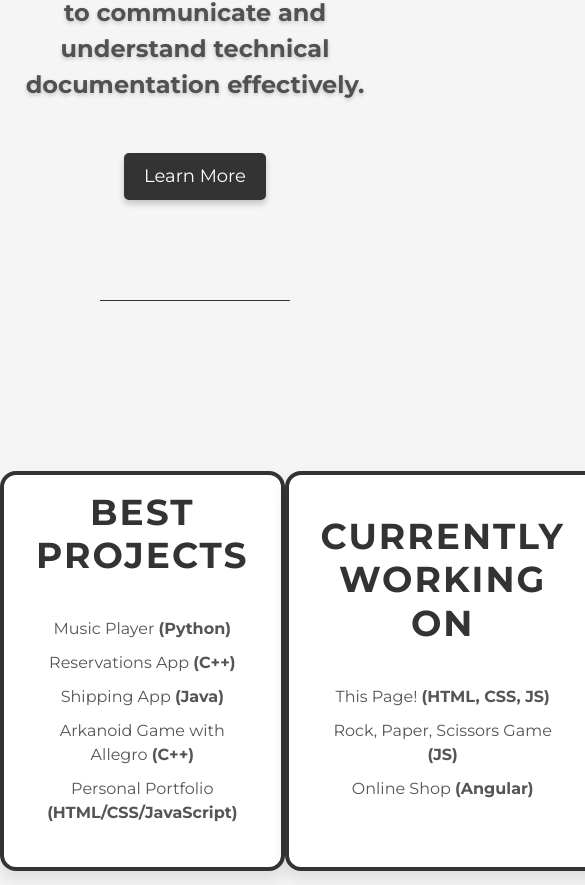
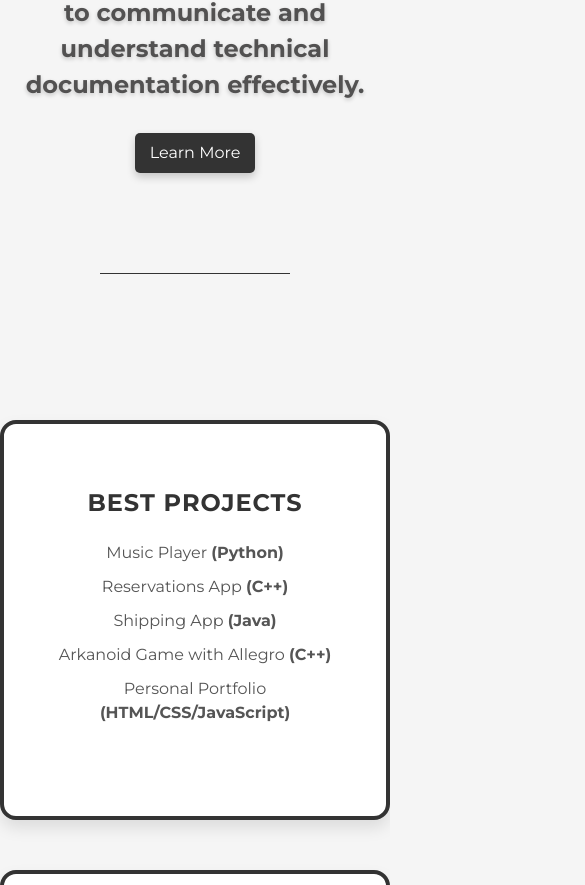
Before and after one commit to jdavidespinoza05/jdavidespinoza05.github.io, a plain HTML site: page docs/index.html in a window 390 px wide. Shown: the part 1238-2123 px from the top of the page, 585 px wide, since content can reach past the window. Drawn offline with nearby package versions, Linux system fonts and the light colour scheme; a small style sheet from the web is missing.

Commit message:
compatitibilidad con moviles primer intento

```diff
--- a/docs/index.html
+++ b/docs/index.html
@@ -5,6 +5,7 @@
     <meta charset="UTF-8">
     <meta name="viewport" content="width=device-width, initial-scale=1.0">
     <title>Portfolio Personal</title>
+    <meta name="viewport" content="width=device-width, initial-scale=1.0">
     <link href="https://fonts.googleapis.com/css2?family=Montserrat:wght@400;700&family=Roboto:wght@400;500&display=swap" rel="stylesheet">
     <link rel="stylesheet" href="https://stackpath.bootstrapcdn.com/bootstrap/4.5.2/css/bootstrap.min.css" integrity="sha384-9a9tT5sD9xwL5M+1NXax3V0kgoZXgFwJ7m3/J7z0PsbTTCwDdAyj2t8luFLtffI1" crossorigin="anonymous">
     <link rel="stylesheet" href="style.css">
@@ -113,6 +114,7 @@
         </p>
     </footer>
 
+
     <script src="index.js"></script>
 </body>
 
--- a/docs/style.css
+++ b/docs/style.css
@@ -25,10 +25,6 @@ p {
 
 #description {
     text-shadow: 0 2px 4px rgba(0, 0, 0, 0.2); /* sombra suave debajo del texto */
-}
-
-#learnMoreBtn{
-    box-shadow: 0 4px 6px rgba(0, 0, 0, 0.2); /* sombra suave debajo del texto */
 }
 
 .hey_anmt {
@@ -117,14 +113,23 @@ p {
 
 .learnMoreBtn {
     font-family: "Montserrat", sans-serif;
-    font-size: 1.125rem; /* 18px => 1.125rem */
+    font-size: 18px;
     background-color: #333333;
     color: white;
-    padding: 0.625rem 1.25rem; /* 10px 20px => 0.625rem 1.25rem */
+    padding: 10px 20px;
     border: none;
-    border-radius: 0.3125rem; /* 5px => 0.3125rem */
+    border-radius: 5px;
     cursor: pointer;
-    margin-top: 3.125rem; /* 50px => 3.125rem */
+    margin-top: 50px;
+    box-shadow: 0 4px 8px rgba(0, 0, 0, 0.2);
+}
+
+@media (max-width: 768px) {
+    .learnMoreBtn {
+        font-size: 16px; /* Reduce el tamaño de la fuente en pantallas pequeñas */
+        padding: 8px 15px; /* Ajusta el padding */
+        margin-top: 30px; /* Reduce el margen */
+    }
 }
 
 .learnMoreBtn:hover {
@@ -228,10 +233,17 @@ p {
 
 .projects-container {
     display: grid;
-    grid-template-columns: repeat(2, 1fr); /* Dos columnas iguales */
-    gap: 0;  /* Aumentado el gap para separar los elementos */
-    justify-items: center; /* Centra las columnas horizontalmente */
-    margin-top: 2.5rem; /* 20px => 2.5rem */
+    grid-template-columns: repeat(2, 1fr); /* Dos columnas para pantallas grandes */
+    gap: 0;
+    justify-items: center;
+    margin-top: 1.25rem;
+}
+
+@media (max-width: 768px) { /* Para pantallas de 768px o menos */
+    .projects-container {
+        grid-template-columns: 1fr; /* Una sola columna en pantallas más pequeñas */
+        margin-top: 1rem; /* Ajustamos el margen si es necesario */
+    }
 }
 
 .best-projects,
@@ -263,11 +275,19 @@ p {
 
 .projects h2.titles,
 .projects h3.titles {
-    margin-bottom: 2.5rem; /* Aumentado el margin-bottom de 1.875rem a 2.5rem */
-    font-size: 2.25rem; /* Aumentado el font-size de 1.875rem a 2.25rem */
+    margin-bottom: 1.875rem;
+    font-size: 1.875rem;
     color: #333;
     text-transform: uppercase;
-    letter-spacing: 0.125rem; /* Aumentado el letter-spacing de 0.0625rem a 0.125rem */
+    letter-spacing: 0.0625rem;
+}
+
+@media (max-width: 768px) {
+    .projects h2.titles,
+    .projects h3.titles {
+        font-size: 1.5rem; /* Reduce el tamaño de los títulos en pantallas pequeñas */
+        margin-bottom: 1.5rem;
+    }
 }
 
 .best-projects h2,
@@ -282,6 +302,7 @@ p {
 body {
     background-color: #F5F5F5;
     font-family: "Montserrat", system-ui, -apple-system, BlinkMacSystemFont, 'Segoe UI', Roboto, Oxygen, Ubuntu, Cantarell, 'Open Sans', 'Helvetica Neue', sans-serif;
+    overflow-x: hidden;
 }
 
 * {
```
